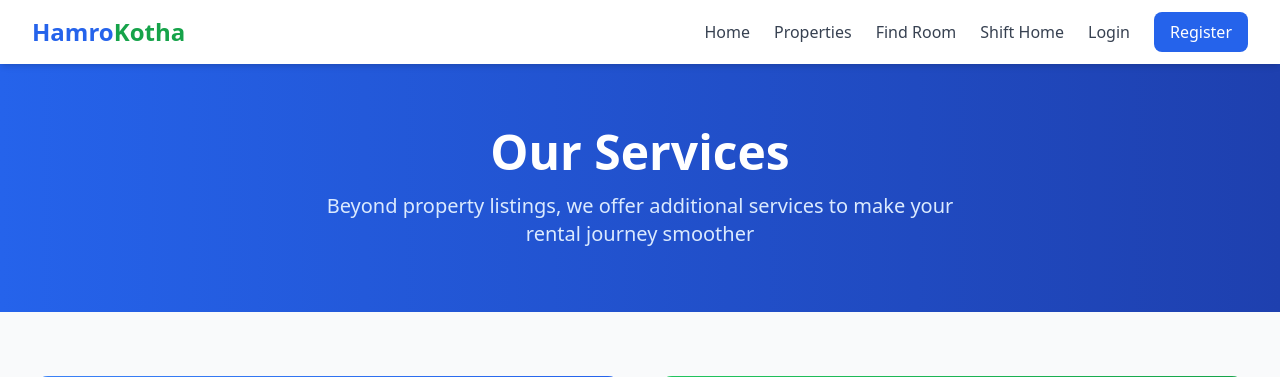
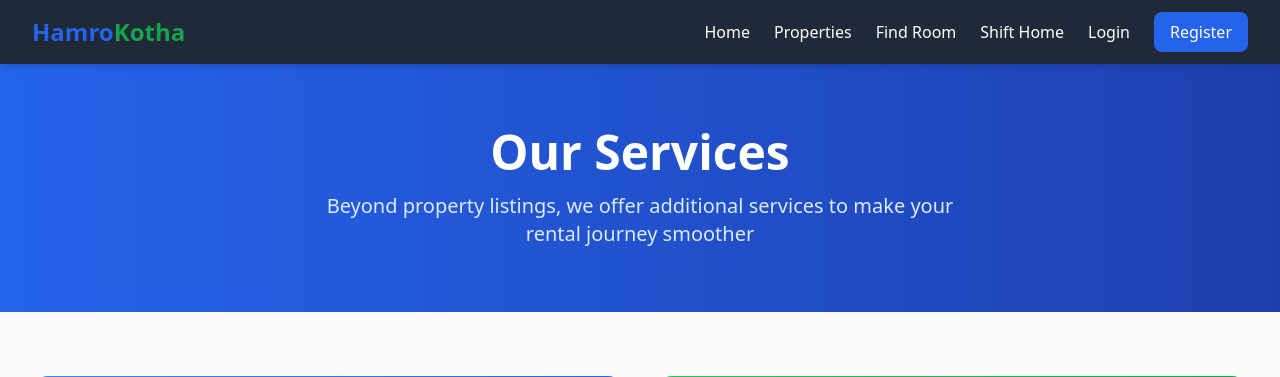
Before and after one commit to shivraj598/Hamrokotha-rental-web-application, a Django app: page /services/ in a window 1280 px wide. Shown: the top 377 px of the page. Run offline with Django 5.2, Linux system fonts and the light colour scheme; some libraries are stand-ins or nearby versions.

Commit message:
feat: Update UI with dark navbar, transparent search box, updated README, and improved hero section
- Changed navbar from white to dark gray (bg-gray-800) matching footer color
- Updated all navbar navigation text to white with light blue hover effects
- Made search box transparent (60% opacity) with backdrop blur effect
- Updated hero section subtitle to white bold text
- Adjusted background image brightness to 50% for better visibility
- Comprehensive GitHub README with detailed documentation
- Added feature lists, tech stack, installation guide, API endpoints
- Included database models, security features, and future enhancements

```diff
--- a/templates/includes/navbar.html
+++ b/templates/includes/navbar.html
@@ -1,6 +1,6 @@
 {% load static %}
 <!-- Navigation Bar -->
-<nav class="bg-white shadow-md sticky top-0 z-40" x-data="{ mobileMenuOpen: false, userMenuOpen: false }">
+<nav class="bg-gray-800 shadow-md sticky top-0 z-40" x-data="{ mobileMenuOpen: false, userMenuOpen: false }">
     <div class="max-w-7xl mx-auto px-4 sm:px-6 lg:px-8">
         <div class="flex justify-between h-16">
             <!-- Logo -->
@@ -13,16 +13,16 @@
 
             <!-- Desktop Navigation -->
             <div class="hidden md:flex items-center space-x-6">
-                <a href="{% url 'core:home' %}" class="text-gray-700 hover:text-primary-600 font-medium transition">
+                <a href="{% url 'core:home' %}" class="text-white hover:text-primary-400 font-medium transition">
                     Home
                 </a>
-                <a href="{% url 'properties:list' %}" class="text-gray-700 hover:text-primary-600 font-medium transition">
+                <a href="{% url 'properties:list' %}" class="text-white hover:text-primary-400 font-medium transition">
                     Properties
                 </a>
-                <a href="{% url 'services:find_room' %}" class="text-gray-700 hover:text-primary-600 font-medium transition">
+                <a href="{% url 'services:find_room' %}" class="text-white hover:text-primary-400 font-medium transition">
                     Find Room
                 </a>
-                <a href="{% url 'services:shift_home' %}" class="text-gray-700 hover:text-primary-600 font-medium transition">
+                <a href="{% url 'services:shift_home' %}" class="text-white hover:text-primary-400 font-medium transition">
                     Shift Home
                 </a>
 
@@ -30,7 +30,7 @@
                     <!-- User Menu -->
                     <div class="relative" x-data="{ open: false }">
                         <button @click="open = !open"
-                                class="flex items-center space-x-2 text-gray-700 hover:text-primary-600 focus:outline-none">
+                                class="flex items-center space-x-2 text-white hover:text-primary-400 focus:outline-none">
                             {% if user.profile_picture %}
                                 <img src="{{ user.profile_picture.url }}"
                                      class="w-8 h-8 rounded-full object-cover"
@@ -127,7 +127,7 @@
                 {% else %}
                     <!-- Auth Buttons -->
                     <a href="{% url 'accounts:login' %}"
-                       class="text-gray-700 hover:text-primary-600 font-medium transition">
+                       class="text-white hover:text-primary-400 font-medium transition">
                         Login
                     </a>
                     <a href="{% url 'accounts:register' %}"
@@ -140,7 +140,7 @@
             <!-- Mobile Menu Button -->
             <div class="md:hidden flex items-center">
                 <button @click="mobileMenuOpen = !mobileMenuOpen"
-                        class="text-gray-700 hover:text-primary-600 focus:outline-none">
+                        class="text-white hover:text-primary-400 focus:outline-none">
                     <svg class="w-6 h-6" fill="none" stroke="currentColor" viewBox="0 0 24 24">
                         <path x-show="!mobileMenuOpen" stroke-linecap="round" stroke-linejoin="round" stroke-width="2" d="M4 6h16M4 12h16M4 18h16"></path>
                         <path x-show="mobileMenuOpen" stroke-linecap="round" stroke-linejoin="round" stroke-width="2" d="M6 18L18 6M6 6l12 12"></path>
@@ -158,29 +158,29 @@
          x-transition:leave="transition ease-in duration-150"
          x-transition:leave-start="opacity-100 transform translate-y-0"
          x-transition:leave-end="opacity-0 transform -translate-y-2"
-         class="md:hidden bg-white border-t">
+         class="md:hidden bg-gray-700 border-t border-gray-600">
         <div class="px-4 py-3 space-y-3">
-            <a href="{% url 'core:home' %}" class="block text-gray-700 hover:text-primary-600">Home</a>
-            <a href="{% url 'properties:list' %}" class="block text-gray-700 hover:text-primary-600">Properties</a>
-            <a href="{% url 'services:find_room' %}" class="block text-gray-700 hover:text-primary-600">Find Room</a>
-            <a href="{% url 'services:shift_home' %}" class="block text-gray-700 hover:text-primary-600">Shift Home</a>
+            <a href="{% url 'core:home' %}" class="block text-white hover:text-primary-400">Home</a>
+            <a href="{% url 'properties:list' %}" class="block text-white hover:text-primary-400">Properties</a>
+            <a href="{% url 'services:find_room' %}" class="block text-white hover:text-primary-400">Find Room</a>
+            <a href="{% url 'services:shift_home' %}" class="block text-white hover:text-primary-400">Shift Home</a>
 
             {% if user.is_authenticated %}
-                <hr class="my-2">
-                <a href="{% url 'accounts:dashboard' %}" class="block text-gray-700 hover:text-primary-600">Dashboard</a>
-                <a href="{% url 'accounts:profile' %}" class="block text-gray-700 hover:text-primary-600">Profile</a>
-                <a href="{% url 'inquiries:list' %}" class="block text-gray-700 hover:text-primary-600">Inquiries</a>
+                <hr class="my-2 border-gray-600">
+                <a href="{% url 'accounts:dashboard' %}" class="block text-white hover:text-primary-400">Dashboard</a>
+                <a href="{% url 'accounts:profile' %}" class="block text-white hover:text-primary-400">Profile</a>
+                <a href="{% url 'inquiries:list' %}" class="block text-white hover:text-primary-400">Inquiries</a>
                 {% if user.is_staff %}
-                    <a href="{% url 'admin_panel:dashboard' %}" class="block text-primary-600">Admin Panel</a>
+                    <a href="{% url 'admin_panel:dashboard' %}" class="block text-primary-300">Admin Panel</a>
                 {% endif %}
                 <form action="{% url 'accounts:logout' %}" method="post" class="block">
                     {% csrf_token %}
-                    <button type="submit" class="text-red-600">Logout</button>
+                    <button type="submit" class="text-red-400">Logout</button>
                 </form>
             {% else %}
-                <hr class="my-2">
-                <a href="{% url 'accounts:login' %}" class="block text-gray-700 hover:text-primary-600">Login</a>
-                <a href="{% url 'accounts:register' %}" class="block text-primary-600 font-medium">Register</a>
+                <hr class="my-2 border-gray-600">
+                <a href="{% url 'accounts:login' %}" class="block text-white hover:text-primary-400">Login</a>
+                <a href="{% url 'accounts:register' %}" class="block text-primary-400 font-medium">Register</a>
             {% endif %}
         </div>
     </div>
```
Also changed, not shown: templates/home.html (+15 -8 lines), README.md, static/images/hero-image.png (added).
